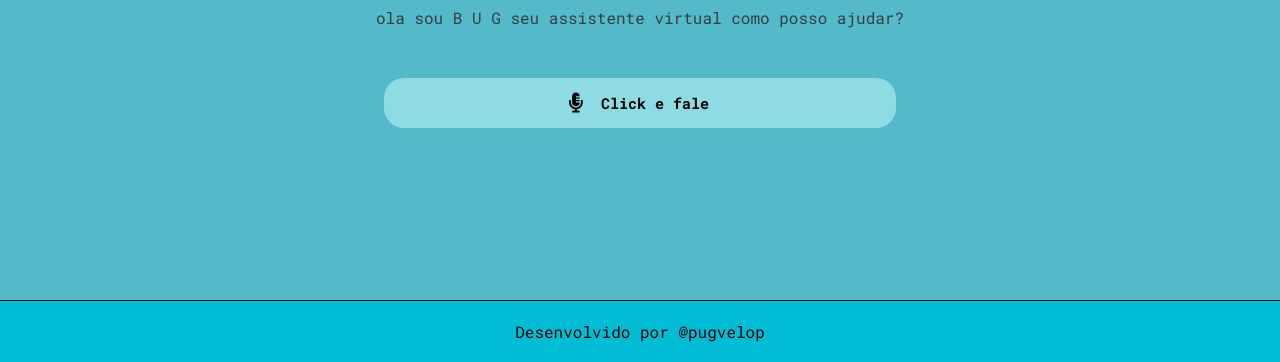
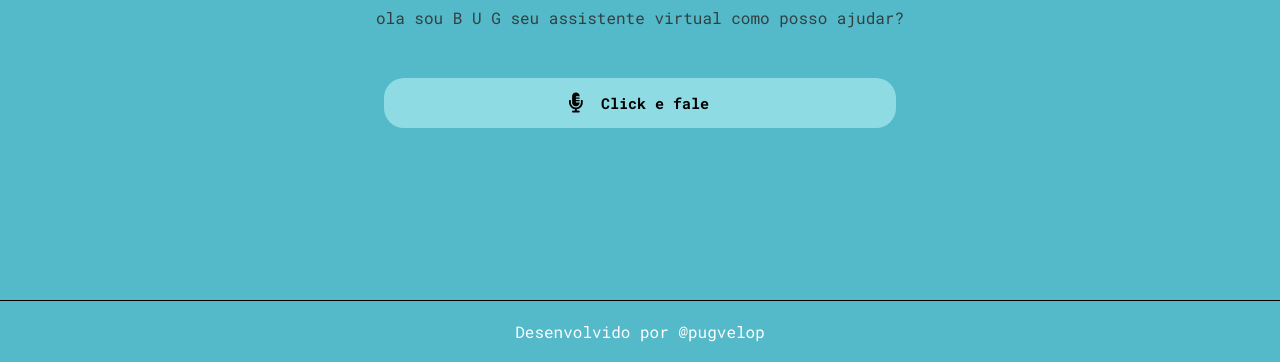
Before and after one commit to ThalesHenriq/Assistente_Virtual_IA_e_PNL, a plain HTML site: page index.html in a window 1280 px wide. Shown: the part 500-862 px from the top of the page. Drawn offline with Linux system fonts and the light colour scheme.

Commit message:
Update style.css

```diff
--- a/style.css
+++ b/style.css
@@ -75,12 +75,12 @@
 }
 
 .footer-container {
-  background-color: #00bcd4;
-  border-top: 1px solid #000000;
+  background-color: #54b9c9;
+  border-top: 1px solid #000;
 }
 
 .footer-box {
-  color: #000;
+  color: #fff;
   max-width: 1150px;
   margin: 0 auto;
   padding: 20px;
```
